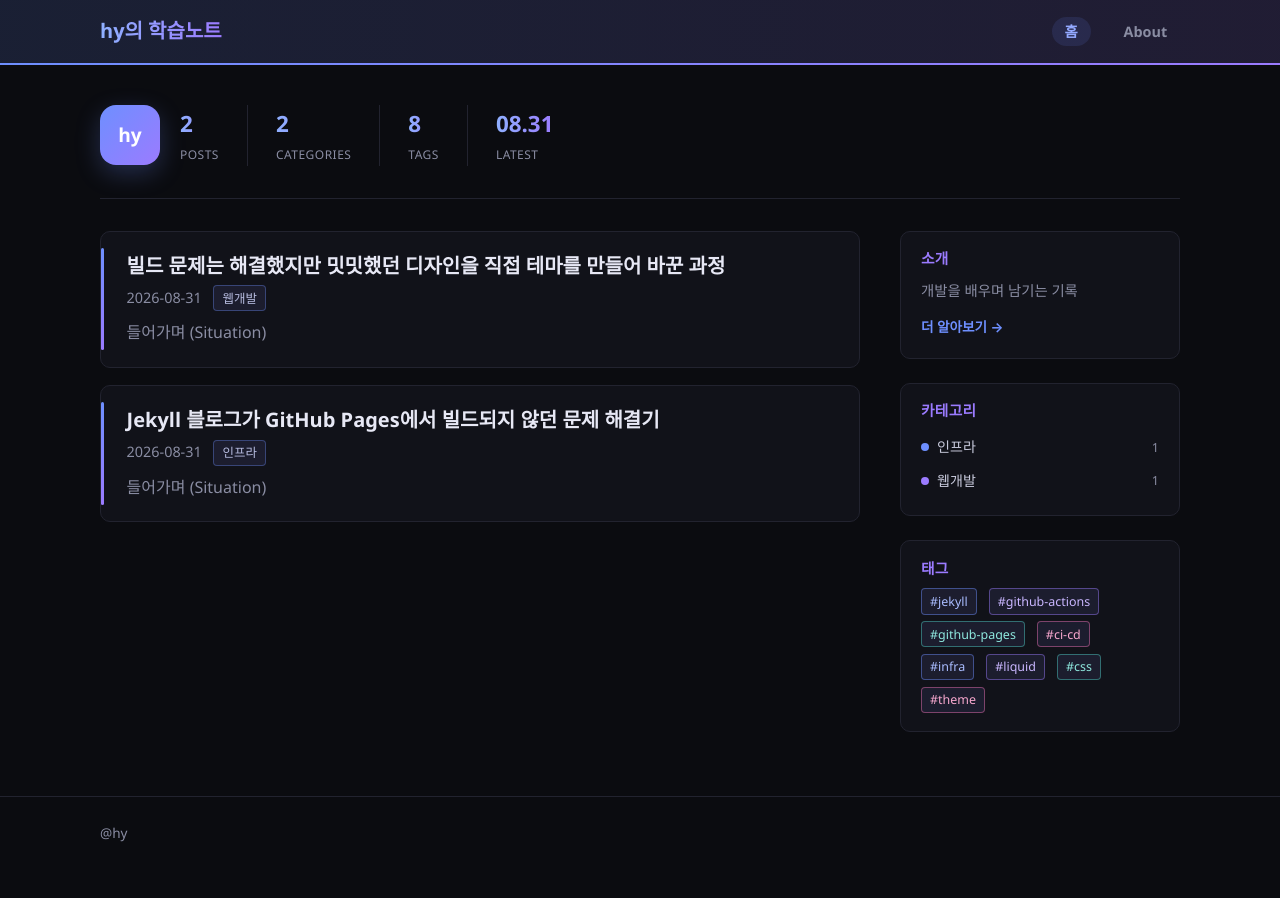
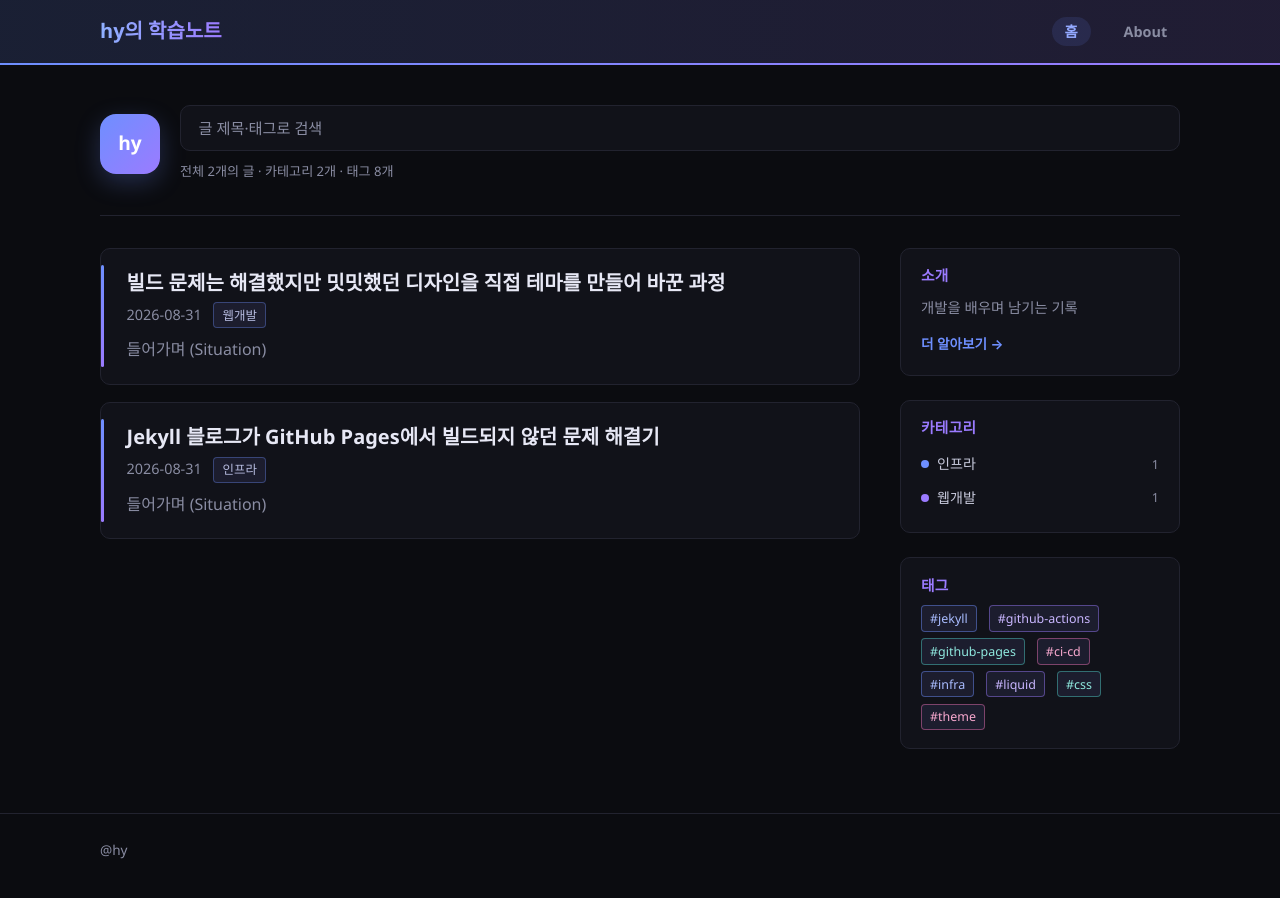
Before and after one commit to hhy0123/hyblog, a Jekyll site: the page built from index.html, in a window 1280 px wide. Built offline with Jekyll 4.4.1, drawn with Linux system fonts in a browser that asks for light colours; the list of posts is cut into pages by our own code.

Commit message:
히어로를 통계 대신 전체 글 검색창으로 교체

```diff
--- a/_layouts/home.html
+++ b/_layouts/home.html
@@ -3,31 +3,30 @@ layout: default
 ---
 <div class="hero">
   <div class="hero-avatar">hy</div>
-  <div class="hero-stats">
-    <div class="stat">
-      <span class="stat-num">{{ site.posts.size }}</span>
-      <span class="stat-label">Posts</span>
-    </div>
-    <div class="stat">
-      <span class="stat-num">{{ site.categories.size }}</span>
-      <span class="stat-label">Categories</span>
-    </div>
-    <div class="stat">
-      <span class="stat-num">{{ site.tags.size }}</span>
-      <span class="stat-label">Tags</span>
-    </div>
-    {% if site.posts.first %}
-    <div class="stat">
-      <span class="stat-num">{{ site.posts.first.date | date: "%m.%d" }}</span>
-      <span class="stat-label">Latest</span>
-    </div>
-    {% endif %}
+  <div class="hero-search">
+    <input type="text" id="post-search" placeholder="글 제목·태그로 검색" autocomplete="off">
+    <p class="hero-meta">전체 {{ site.posts.size }}개의 글 · 카테고리 {{ site.categories.size }}개 · 태그 {{ site.tags.size }}개</p>
   </div>
 </div>
 
+<script type="application/json" id="search-index">
+[
+  {% for post in site.posts %}
+  {
+    "title": {{ post.title | jsonify }},
+    "url": {{ post.url | relative_url | jsonify }},
+    "date": {{ post.date | date: "%Y-%m-%d" | jsonify }},
+    "excerpt": {{ post.excerpt | strip_html | strip_newlines | truncate: 100 | jsonify }},
+    "categories": {{ post.categories | jsonify }},
+    "tags": {{ post.tags | jsonify }}
+  }{% unless forloop.last %},{% endunless %}
+  {% endfor %}
+]
+</script>
+
 <div class="home-grid">
   <div class="home-main">
-    <div class="post-list">
+    <div class="post-list" id="post-list">
       {% for post in paginator.posts %}
         <article class="post-preview">
           <h2><a href="{{ post.url | relative_url }}">{{ post.title }}</a></h2>
@@ -44,8 +43,10 @@ layout: default
       {% endfor %}
     </div>
 
+    <div class="post-list" id="search-results" hidden></div>
+
     {% if paginator.total_pages > 1 %}
-    <nav class="pagination">
+    <nav class="pagination" id="pagination">
       {% if paginator.previous_page %}
         <a class="page-link" href="{{ paginator.previous_page_path | relative_url }}">&larr;</a>
       {% endif %}
--- a/assets/css/style.css
+++ b/assets/css/style.css
@@ -152,38 +152,37 @@ h1, h2, h3, h4, h5, h6 {
   box-shadow: 0 8px 24px rgb(110 143 255 / 25%);
 }
 
-.hero-stats {
-  display: flex;
-  gap: 1.75rem;
+.hero-search {
+  flex: 1;
+  min-width: 0;
 }
 
-.stat {
-  display: flex;
-  flex-direction: column;
-  gap: 0.15rem;
-  padding-right: 1.75rem;
-  border-right: 1px solid var(--border);
+.hero-search input {
+  width: 100%;
+  padding: 0.75rem 1.1rem;
+  border-radius: 10px;
+  border: 1px solid var(--border);
+  background: var(--bg-elevated);
+  color: var(--text);
+  font-size: 0.95rem;
+  font-family: inherit;
+  outline: none;
+  transition: border-color 0.15s ease, box-shadow 0.15s ease;
 }
 
-.stat:last-child {
-  padding-right: 0;
-  border-right: none;
+.hero-search input::placeholder {
+  color: var(--text-muted);
 }
 
-.stat-num {
-  font-size: 1.4rem;
-  font-weight: 800;
-  background: linear-gradient(90deg, #8fb0ff, var(--accent-purple));
-  -webkit-background-clip: text;
-  background-clip: text;
-  color: transparent;
+.hero-search input:focus {
+  border-color: var(--link);
+  box-shadow: 0 0 0 3px rgb(110 143 255 / 18%);
 }
 
-.stat-label {
-  font-size: 0.75rem;
+.hero-meta {
+  margin: 0.6rem 0 0;
+  font-size: 0.82rem;
   color: var(--text-muted);
-  text-transform: uppercase;
-  letter-spacing: 0.04em;
 }
 
 /* ---------- Home grid / sidebar ---------- */
--- a/assets/js/main.js
+++ b/assets/js/main.js
@@ -33,4 +33,90 @@ document.addEventListener("DOMContentLoaded", function () {
     var toc = document.getElementById("toc");
     if (toc) toc.style.display = "none";
   }
+
+  initPostSearch();
 });
+
+function initPostSearch() {
+  var input = document.getElementById("post-search");
+  var indexEl = document.getElementById("search-index");
+  var listEl = document.getElementById("post-list");
+  var resultsEl = document.getElementById("search-results");
+  var paginationEl = document.getElementById("pagination");
+
+  if (!input || !indexEl || !listEl || !resultsEl) return;
+
+  var posts = [];
+  try {
+    posts = JSON.parse(indexEl.textContent);
+  } catch (e) {
+    posts = [];
+  }
+
+  function renderResults(results) {
+    resultsEl.innerHTML = "";
+
+    if (!results.length) {
+      resultsEl.innerHTML = '<p class="empty">검색 결과가 없습니다.</p>';
+      return;
+    }
+
+    results.forEach(function (post) {
+      var article = document.createElement("article");
+      article.className = "post-preview";
+
+      var h2 = document.createElement("h2");
+      var a = document.createElement("a");
+      a.href = post.url;
+      a.textContent = post.title;
+      h2.appendChild(a);
+
+      var meta = document.createElement("p");
+      meta.className = "post-meta";
+      var time = document.createElement("time");
+      time.textContent = post.date;
+      meta.appendChild(time);
+      (post.categories || []).forEach(function (c) {
+        var badge = document.createElement("span");
+        badge.className = "badge badge-category";
+        badge.textContent = c;
+        meta.appendChild(badge);
+      });
+
+      var excerpt = document.createElement("p");
+      excerpt.className = "post-excerpt";
+      excerpt.textContent = post.excerpt;
+
+      article.appendChild(h2);
+      article.appendChild(meta);
+      article.appendChild(excerpt);
+      resultsEl.appendChild(article);
+    });
+  }
+
+  input.addEventListener("input", function () {
+    var q = input.value.trim().toLowerCase();
+
+    if (!q) {
+      listEl.hidden = false;
+      resultsEl.hidden = true;
+      if (paginationEl) paginationEl.hidden = false;
+      return;
+    }
+
+    listEl.hidden = true;
+    resultsEl.hidden = false;
+    if (paginationEl) paginationEl.hidden = true;
+
+    var results = posts.filter(function (post) {
+      var haystack = [post.title, post.excerpt]
+        .concat(post.categories || [])
+        .concat(post.tags || [])
+        .join(" ")
+        .toLowerCase();
+      return haystack.indexOf(q) !== -1;
+    });
+
+    renderResults(results);
+  });
+}
```
